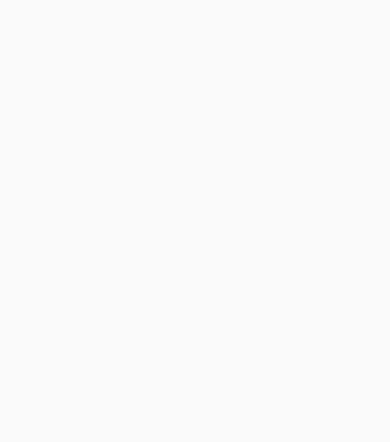
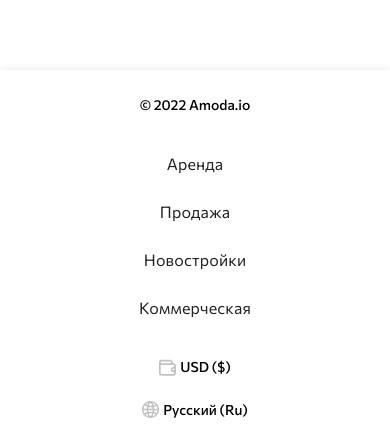
Before and after one commit to MaksBarabanshikov/amoda.io, a Vue app: page / in a window 390 px wide. Shown: the part 3323-3765 px from the top of the page. Before the commit the page ends 3293 px from the top, so only its background shows below. Built offline with nearby package versions, Linux system fonts and the light colour scheme.

Commit message:
mobile v2

```diff
--- a/src/App.vue
+++ b/src/App.vue
@@ -1,6 +1,6 @@
 <script setup>
   import VHeader from '@/components/header/vHeader.vue';
-  // import MyFooter from '@/components/footer/MyFooter.vue';
+  import MyFooter from '@/components/footer/MyFooter.vue';
   import MyBreadcrumbs from '@/components/myBreadcrumbs/myBreadcrumbs.vue';
 </script>
 
@@ -13,7 +13,7 @@
         <router-view></router-view>
       </v-container>
     </v-main>
-    <!--    <my-footer />-->
+    <my-footer />
   </v-app>
 </template>
 
--- a/src/components/footer/MyFooter.vue
+++ b/src/components/footer/MyFooter.vue
@@ -6,17 +6,21 @@
 </script>
 
 <template>
-  <v-footer class="footer bg-white mt-[100px]" elevation="3">
+  <v-footer class="footer bg-white" elevation="3">
     <v-container class="d-flex">
       <v-row class="align-center justify-space-between">
-        <v-col cols="2">
+        <v-col class="text-center text-lg-left" cols="12" lg="2">
           <span>© 2022 Amoda.io </span>
         </v-col>
-        <v-col cols="8">
-          <v-nav :items="navItems" />
+        <v-col cols="12" lg="8">
+          <v-nav class="text-center" :items="navItems" />
         </v-col>
-        <v-col cols="2" class="d-flex justify-space-between">
-          <a class="d-flex align-center cursor-pointer">
+        <v-col
+          cols="12"
+          lg="2"
+          class="d-flex flex-column text-lg-left flex-lg-row align-center"
+        >
+          <a class="d-flex align-center cursor-pointer mb-5 ma-lg-0">
             <IconWallet class="me-1" />
             <span>USD ($)</span>
           </a>
@@ -35,5 +39,6 @@
     font-weight: 500;
     font-size: 14px;
     line-height: 160%;
+    margin-top: 100px;
   }
 </style>
```
